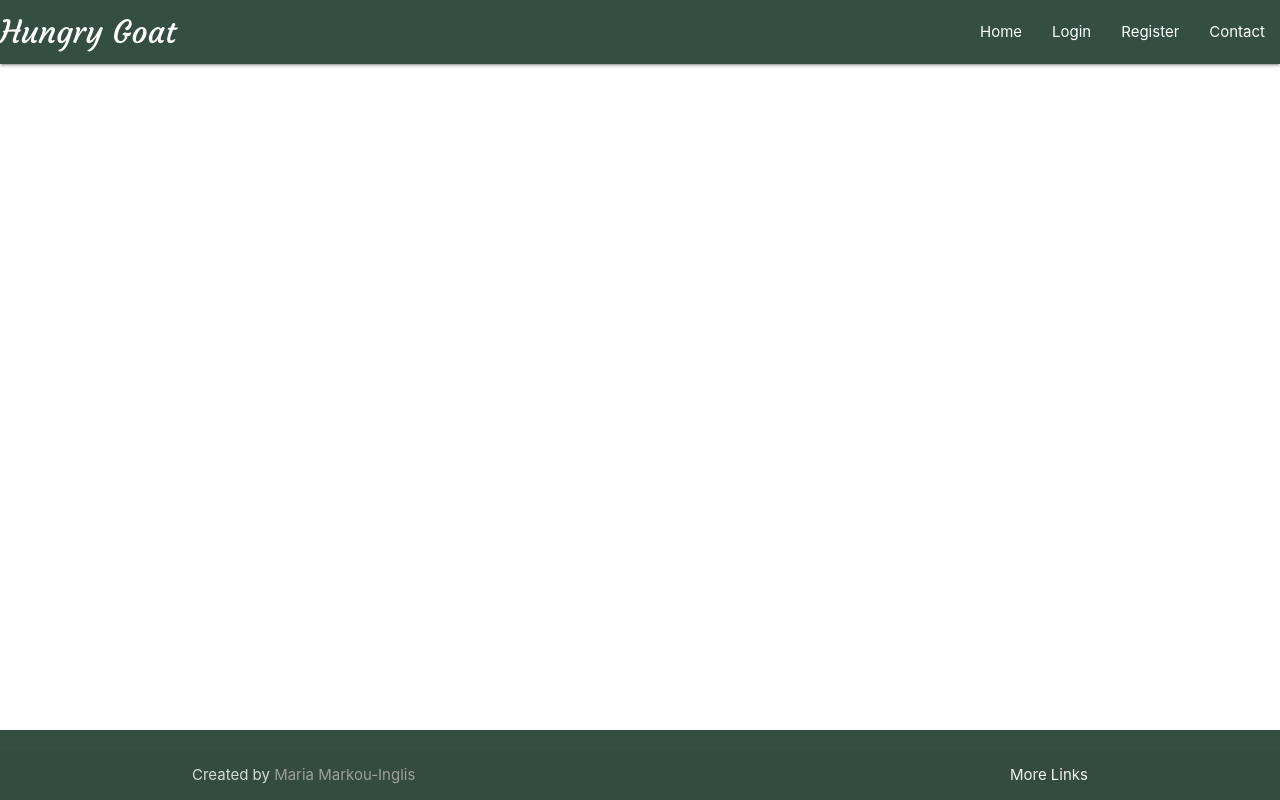
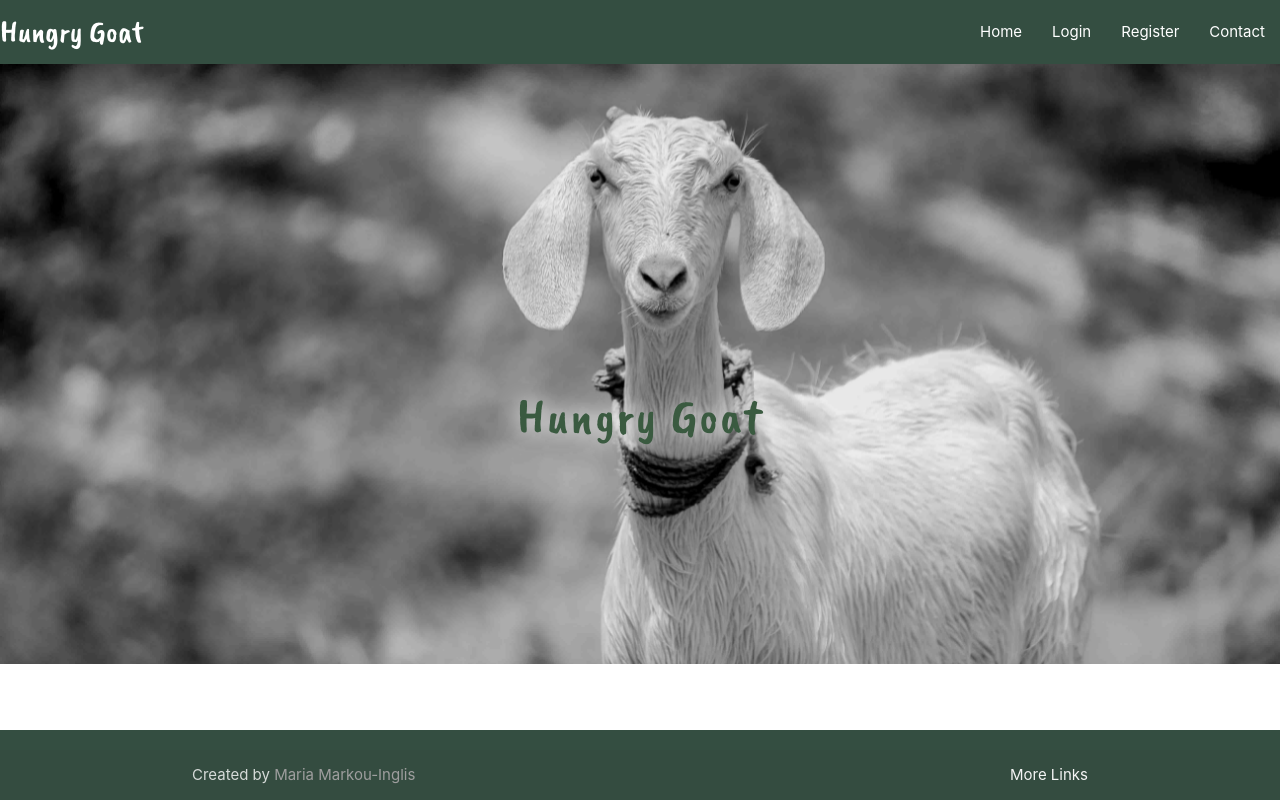
Before and after one commit to mariamar95/hungry-goat, a Flask app: page / in a window 1280 px wide. Run offline with Flask 2, Linux system fonts and the light colour scheme; some libraries are stand-ins or nearby versions.

Commit message:
add hero img

```diff
--- a/hungrygoat/static/css/style.css
+++ b/hungrygoat/static/css/style.css
@@ -1,4 +1,4 @@
-@import url(https://fonts.googleapis.com/css2?family=Courgette&display=swap);
+@import url(https://fonts.googleapis.com/css2?family=Caveat+Brush&display=swap);
 
 body {
     display: flex;
@@ -16,10 +16,46 @@ nav {
 }
 
 .brand-logo {
-    font-family: 'Courgette', sans-serif;
+    font-family: 'Caveat Brush', sans-serif;
 }
 
 /* Footer */
 .page-footer {
     background-color: #344e41;
 }
+
+.hero {
+    height: 75vh;
+
+    /* Perfecst Full Page Background Image https://css-tricks.com/perfect-full-page-background-image/ */
+    background: url(../images/goat.jpg) no-repeat center center fixed;
+    background-size: cover;
+ }
+
+ .hero-text {
+    text-align: center;
+    position: absolute;
+    top: 50%;
+    left: 50%;
+    -webkit-transform: translate(-50%, -50%);
+        -ms-transform: translate(-50%, -50%);
+            transform: translate(-50%, -50%);
+    color: #3a5a40;
+    line-height: 1.0;
+    z-index: 1;
+ }
+
+ .hero-h1-text {
+    font-family: "Caveat Brush", sans-serif;
+    font-size: 50px;
+    margin-bottom: 10px;
+    text-align: center;
+    letter-spacing: 2px;
+    -webkit-filter: drop-shadow(0 0 0.75rem rgb(255, 255, 255));
+            filter: drop-shadow(0 0 0.75rem rgb(255, 255, 255));
+ }
+
+ @media only screen and (max-width: 320px){
+    .hero-h1-text{
+    font-size: 38px;
+ }}
--- a/hungrygoat/templates/base.html
+++ b/hungrygoat/templates/base.html
@@ -5,7 +5,9 @@
     <meta charset="UTF-8">
     <meta http-equiv="X-UA-Compatible" content="IE=edge">
     <meta name="viewport" content="width=device-width, initial-scale=1.0">
-    <link rel="stylesheet" href="https://cdnjs.cloudflare.com/ajax/libs/font-awesome/6.1.2/css/all.min.css" integrity="sha512-1sCRPdkRXhBV2PBLUdRb4tMg1w2YPf37qatUFeS7zlBy7jJI8Lf4VHwWfZZfpXtYSLy85pkm9GaYVYMfw5BC1A==" crossorigin="anonymous" referrerpolicy="no-referrer" />
+    <link rel="stylesheet" href="https://cdnjs.cloudflare.com/ajax/libs/font-awesome/6.1.2/css/all.min.css"
+        integrity="sha512-1sCRPdkRXhBV2PBLUdRb4tMg1w2YPf37qatUFeS7zlBy7jJI8Lf4VHwWfZZfpXtYSLy85pkm9GaYVYMfw5BC1A=="
+        crossorigin="anonymous" referrerpolicy="no-referrer" />
     <link rel="stylesheet" href="https://cdnjs.cloudflare.com/ajax/libs/materialize/1.0.0/css/materialize.min.css">
     <link rel="stylesheet" href="{{ url_for('static', filename='css/style.css') }}" type="text/css">
     <title>Hungry Goat</title>
@@ -33,6 +35,12 @@
             <li><a href="">Register</a></li>
             <li><a href="">Contact</a></li>
         </ul>
+
+        <section class="hero">
+            <div class="hero-text">
+                <h1 class="hero-h1-text "> Hungry Goat </h1>
+        </section>
+
     </header>
 
     <main class="container">
@@ -44,7 +52,8 @@
     <footer class="page-footer">
         <div class="footer-copyright">
             <div class="container">
-            Created by <a href="https://github.com/mariamar95" target="_blank" class="grey-text"> Maria Markou-Inglis</a>
+                Created by <a href="https://github.com/mariamar95" target="_blank" class="grey-text"> Maria
+                    Markou-Inglis</a>
                 <a class="grey-text text-lighten-4 right" href="#!">More Links</a>
             </div>
         </div>
--- /dev/null
+++ b/hungrygoat/templates/recipies.html
@@ -0,0 +1,4 @@
+{% extends "base.html" %}
+{% block content%}
+
+{% endblock % }
```
Also changed, not shown: hungrygoat/static/js/script.js (+6 -5 lines), hungrygoat/static/images/goat.jpg (added). Lines whose indentation alone changed are shown as unchanged.
